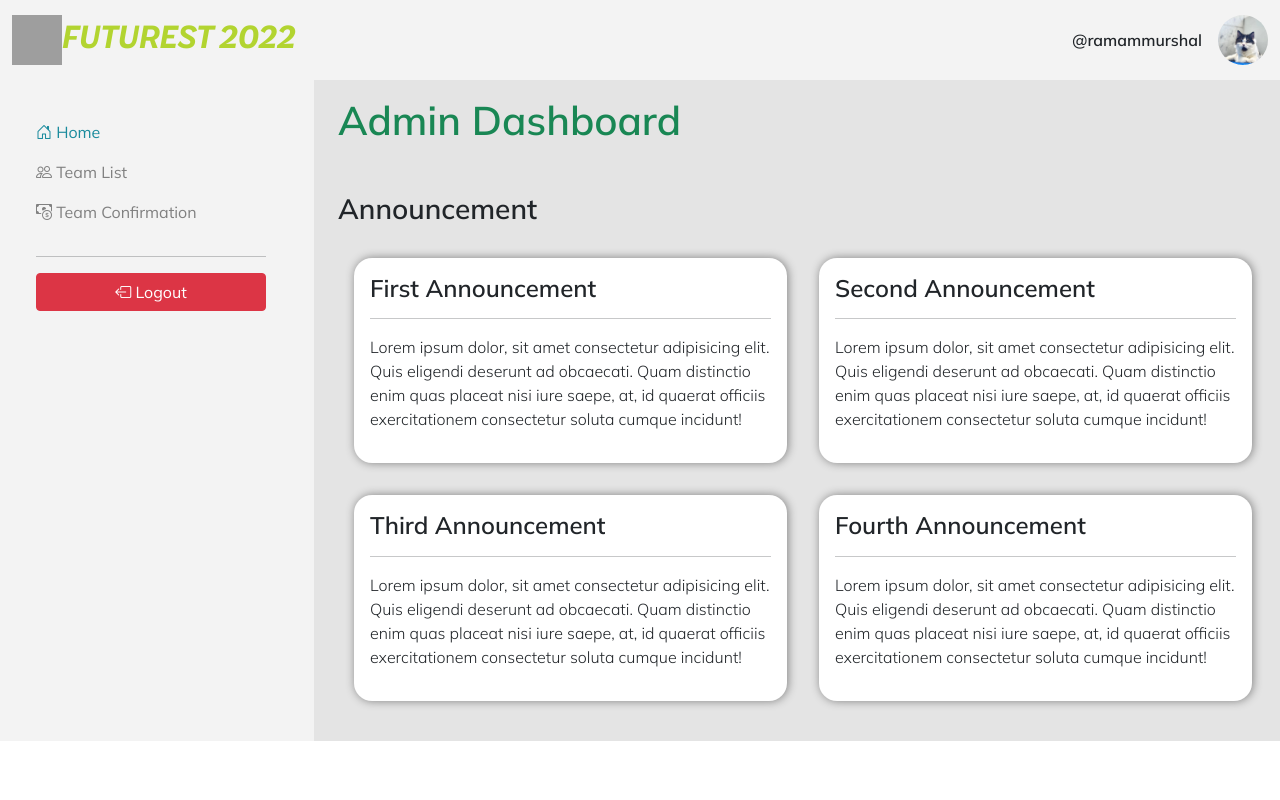
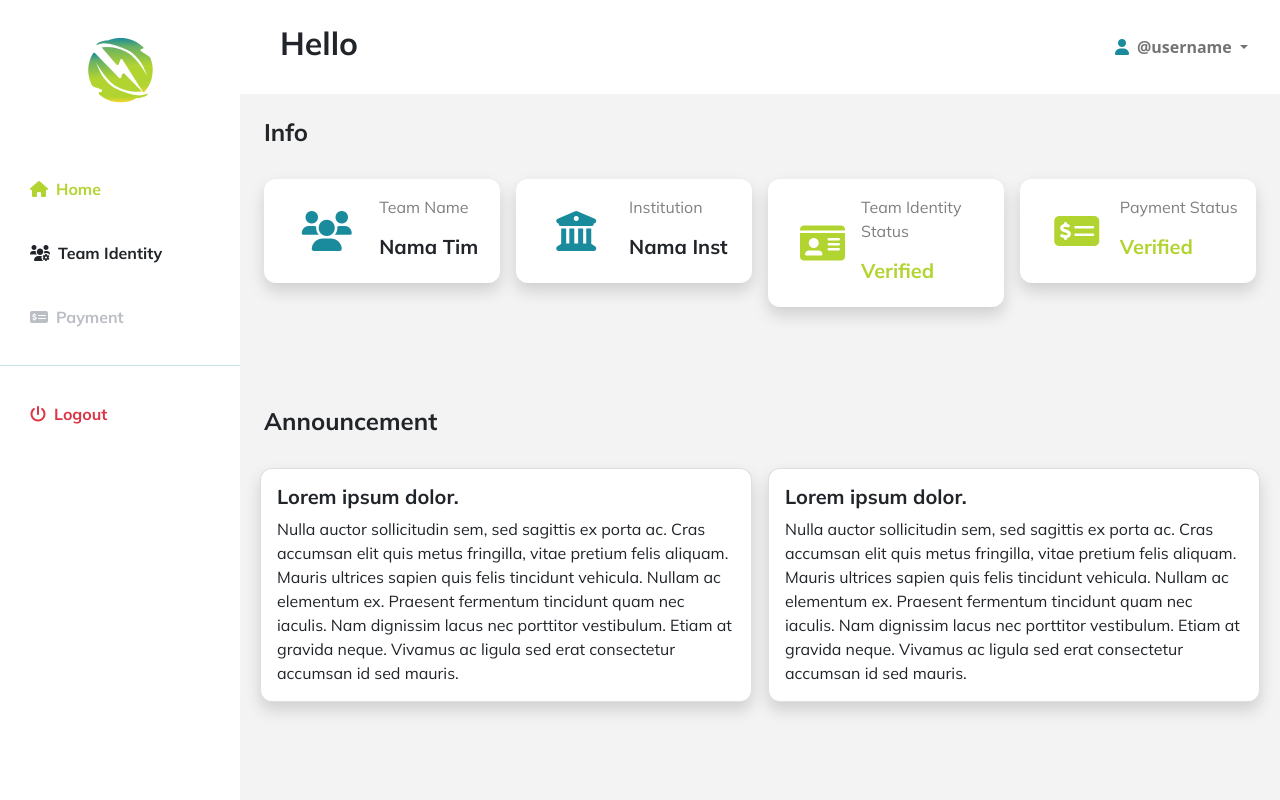
Before and after one commit to BryanYehuda/FuturestSREITS2022, a CodeIgniter app: page /FuturestSREITS2022/ in a window 1280 px wide. Run offline with CodeIgniter, Linux system fonts and the light colour scheme; some libraries are stand-ins or nearby versions; grey boxes are pictures that could not be loaded.

Commit message:
adding user dashboard and login

```diff
--- a/src/application/config/config.php
+++ b/src/application/config/config.php
@@ -25,7 +25,7 @@ defined('BASEPATH') OR exit('No direct script access allowed');
 */
 
 // Ganti ya sesuai server e
-$config['base_url'] = 'http://localhost:8080/FuturestSREITS2022/src/';
+$config['base_url'] = 'http://localhost/FuturestSREITS2022/src/';
 
 /*
 |--------------------------------------------------------------------------
--- a/src/application/controllers/Welcome.php
+++ b/src/application/controllers/Welcome.php
@@ -20,6 +20,6 @@ class Welcome extends CI_Controller {
 	 */
 	public function index()
 	{
-		$this->load->view('dashboard_admin_home');
+		$this->load->view('dashboard_user');
 	}
 }
--- /dev/null
+++ b/src/application/views/dashboard_user.php
@@ -0,0 +1,183 @@
+<!doctype html>
+<html lang="en">
+
+<head>
+    <!-- Required meta tags -->
+    <meta charset="utf-8">
+    <meta name="viewport" content="width=device-width, initial-scale=1">
+
+    <!-- Bootstrap CSS -->
+    <link href="https://cdn.jsdelivr.net/npm/bootstrap@5.0.2/dist/css/bootstrap.min.css" rel="stylesheet" integrity="sha384-EVSTQN3/azprG1Anm3QDgpJLIm9Nao0Yz1ztcQTwFspd3yD65VohhpuuCOmLASjC" crossorigin="anonymous">
+
+    <!-- Fontawesome CDN -->
+    <link rel="stylesheet" href="https://cdnjs.cloudflare.com/ajax/libs/font-awesome/6.0.0-beta3/css/all.min.css" integrity="sha512-Fo3rlrZj/k7ujTnHg4CGR2D7kSs0v4LLanw2qksYuRlEzO+tcaEPQogQ0KaoGN26/zrn20ImR1DfuLWnOo7aBA==" crossorigin="anonymous" referrerpolicy="no-referrer" />
+
+    <!-- CSS -->
+    <link rel="stylesheet" href="<?php echo base_url() ?>public/css/pages/dashboard_user.css">
+
+    <!-- CSS Fonts Global -->
+    <link rel="stylesheet" href="<?php echo base_url() ?>/public/css/fonts.css">
+
+    <!-- CSS Colors Global -->
+    <link rel="stylesheet" href="<?php echo base_url() ?>/public/css/colours.css">
+
+    <!-- CSS Template Style Global -->
+    <link rel="stylesheet" href="<?php echo base_url() ?>/public/css/app.css">
+    <title>User Dashboard</title>
+
+    <?php
+    $this->load->view('template/meta');
+    ?>
+    <title>Details</title>
+</head>
+
+<body>
+    <div class="d-flex" id="wrapper">
+        <!-- Sidebar -->
+        <div class="bg-white" id="sidebar-wrapper">
+            <div class="sidebar-heading text-center py-4 img-fluid"><img src="<?php echo base_url() ?>/public/img/Logo.png" alt=""></div>
+            <div class="list-group list-group-flush my-3">
+
+                <a href="#" class="list-group-item list-group-item-action bg-transparent primary-text active"><i class="fas fa-home-alt me-2"></i>Home</a>
+                <a href="#" class="list-group-item lissecond-text fwt-group-item-action bg-transparent primary-text"><i class="fas fa-users-cog me-2"></i>Team Identity</a>
+                <a href="#" class="list-group-item list-group-item-action bg-transparent second-text primary-text"><i class="fas fa-money-check-alt me-2"></i>Payment</a>
+                <hr class="info-color">
+                <a href="#" class="list-group-item list-group-item-action bg-transparent text-danger primary-text"><i class="fas fa-power-off me-2"></i>Logout</a>
+            </div>
+        </div>
+        <!-- /#sidebar-wrapper -->
+
+        <!-- Page Content -->
+        <div id="page-content-wrapper">
+            <nav class="navbar navbar-expand-lg navbar-light bg-white py-4 px-4">
+                <div class="d-flex align-items-center">
+                    <i class="fs-4 me-3" id="menu-toggle"></i>
+                    <h2 class="primary-text">Hello</h2>
+                </div>
+
+                <button class="navbar-toggler" type="button" data-bs-toggle="collapse" data-bs-target="#navbarSupportedContent" aria-controls="navbarSupportedContent" aria-expanded="false" aria-label="Toggle navigation">
+                    <span class="navbar-toggler-icon"></span>
+                </button>
+
+                <div class="collapse navbar-collapse" id="navbarSupportedContent">
+                    <ul class="navbar-nav ms-auto mb-2 mb-lg-0">
+                        <li class="nav-item dropdown">
+                            <a class="nav-link dropdown-toggle second-text fw-bold" href="#" id="navbarDropdown" role="button" data-bs-toggle="dropdown" aria-expanded="false">
+                                <i class="fas fa-user me-2 info-color"></i>@username
+                            </a>
+                            <ul class="dropdown-menu" aria-labelledby="navbarDropdown">
+                                <li><a class="dropdown-item" href="#">Home</a></li>
+                                <li><a class="dropdown-item" href="#">Team Identity</a></li>
+                                <li><a class="dropdown-item" href="#">Payment</a></li>
+                                <li><a class="dropdown-item" href="#">Logout</a></li>
+                            </ul>
+                        </li>
+                    </ul>
+                </div>
+            </nav>
+
+            <!-- Info Card -->
+            <div class="container-fluid px-4">
+                <div class="row g-3 my-2">
+                    <h4 class="mb-3 primary-text">Info</h4>
+
+                    <div class="col-md-3">
+                        <div class="p-3 bg-white shadow d-flex justify-content-around align-items-center info-card">
+                            <i class="fas fa-users fs-1 info-color p-3"></i>
+                            <div>
+                                <p class="fs-6 text-black-50 regular-text">Team Name</p>
+                                <h5 class="primary-text">Nama Tim</h5>
+
+                            </div>
+
+                        </div>
+                    </div>
+
+                    <div class="col-md-3">
+                        <div class="p-3 bg-white shadow d-flex justify-content-around align-items-center info-card">
+                            <i class="fas fa-university fs-1 info-color p-3"></i>
+                            <div>
+                                <p class="fs-6 text-black-50 regular-text">Institution</p>
+                                <h5 class="primary-text">Nama Inst</h5>
+
+                            </div>
+
+                        </div>
+                    </div>
+
+                    <div class="col-md-3">
+                        <div class="p-3 bg-white shadow d-flex justify-content-around align-items-center info-card">
+                            <i class="fas fa-id-card fs-1 status-color p-3"></i>
+                            <div>
+                                <p class="fs-6 text-black-50 regular-text">Team Identity Status</p>
+                                <h5 class="status-color primary-text">Verified</h5>
+
+                            </div>
+
+                        </div>
+                    </div>
+
+                    <div class="col-md-3">
+                        <div class="p-3 bg-white shadow d-flex justify-content-around align-items-center info-card">
+                            <i class="fas fa-money-check-alt fs-1 status-color p-3"></i>
+                            <div>
+                                <p class="fs-6 text-black-50 text-black-50 regular-text">Payment Status</p>
+                                <h5 class="status-color primary-text">Verified</h5>
+                            </div>
+
+                        </div>
+                    </div>
+                </div>
+                <!-- /info card -->
+
+                <!-- Announcement card -->
+                <div class="row announcement">
+                    <h4 class="mb-4 primary-text">Announcement</h4>
+                    <div class="col-md-6 p-2">
+                        <div class="card announcement-card shadow">
+                            <div class="card-body">
+                                <h5 class="card-title primary-text">Lorem ipsum dolor.</h5>
+                                <p class="card-text regular-text">
+                                    Nulla auctor sollicitudin sem, sed sagittis ex porta ac. Cras accumsan elit quis
+                                    metus fringilla, vitae pretium felis aliquam. Mauris ultrices sapien quis felis
+                                    tincidunt vehicula. Nullam ac elementum ex. Praesent fermentum tincidunt quam nec
+                                    iaculis. Nam dignissim lacus nec porttitor vestibulum. Etiam at gravida neque.
+                                    Vivamus ac ligula sed erat consectetur accumsan id sed mauris.</p>
+                            </div>
+                        </div>
+                    </div>
+                    <div class="col-md-6 p-2">
+                        <div class="card announcement-card shadow">
+                            <div class="card-body">
+                                <h5 class="card-title primary-text">Lorem ipsum dolor.</h5>
+                                <p class="card-text regular-text">
+                                    Nulla auctor sollicitudin sem, sed sagittis ex porta ac. Cras accumsan elit quis
+                                    metus fringilla, vitae pretium felis aliquam. Mauris ultrices sapien quis felis
+                                    tincidunt vehicula. Nullam ac elementum ex. Praesent fermentum tincidunt quam nec
+                                    iaculis. Nam dignissim lacus nec porttitor vestibulum. Etiam at gravida neque.
+                                    Vivamus ac ligula sed erat consectetur accumsan id sed mauris.</p>
+                            </div>
+                        </div>
+                    </div>
+                </div>
+                <!-- /Announcement card -->
+            </div>
+        </div>
+    </div>
+    <!-- /#page-content-wrapper -->
+
+
+    <!-- Option 1: Bootstrap Bundle with Popper -->
+    <script src="https://cdn.jsdelivr.net/npm/bootstrap@5.0.2/dist/js/bootstrap.bundle.min.js" integrity="sha384-MrcW6ZMFYlzcLA8Nl+NtUVF0sA7MsXsP1UyJoMp4YLEuNSfAP+JcXn/tWtIaxVXM" crossorigin="anonymous">
+    </script>
+    <script>
+        var el = document.getElementById("wrapper");
+        var toggleButton = document.getElementById("menu-toggle");
+
+        toggleButton.onclick = function() {
+            el.classList.toggle("toggled");
+        };
+    </script>
+</body>
+
+</html>
--- /dev/null
+++ b/src/public/css/pages/dashboard_user.css
@@ -0,0 +1,102 @@
+:root {
+    --futurest-black: #262626;
+    --futurest-white: #f3f3f3;
+    --futurest-green: #b2d430;
+    --futurest-teal: #1a8b9d;
+    --futurest-orange: #f7d32a;
+    --disabled-color: #bbbec5;
+}
+
+.announcement {
+    margin-top: 100px;
+}
+
+.announcement-card {
+    border-radius: 12px;
+}
+
+.info-card {
+    border-radius: 12px;
+}
+
+.primary-text {
+    font-family: MulishBold;
+}
+
+.regular-text{
+    font-family: MulishRegular;
+}
+
+.second-text {
+    color: var(--disabled-color);
+}
+
+.info-color {
+    color: var(--futurest-teal);
+}
+
+.status-color {
+    color: var(--futurest-green);
+}
+
+#wrapper {
+    overflow-x: hidden;
+    background-color: #f3f3f3;
+}
+
+#sidebar-wrapper {
+    min-height: 100vh;
+    margin-left: -15rem;
+    -webkit-transition: margin 0.25s ease-out;
+    -moz-transition: margin 0.25s ease-out;
+    -o-transition: margin 0.25s ease-out;
+    transition: margin 0.25s ease-out;
+}
+
+#sidebar-wrapper .sidebar-heading {
+    padding: 0.875rem 1.25rem;
+    font-size: 1.2rem;
+}
+
+#sidebar-wrapper .list-group {
+    width: 15rem;
+}
+
+#page-content-wrapper {
+    min-width: 100vw;
+}
+
+#wrapper.toggled #sidebar-wrapper {
+    margin-left: 0;
+}
+
+#menu-toggle {
+    cursor: pointer;
+}
+
+.list-group-item {
+    border: none;
+    padding: 20px 30px;
+}
+
+.list-group-item.active {
+    background-color: transparent;
+    color: var(--futurest-green);
+    font-weight: bold;
+    border: none;
+}
+
+@media (min-width: 768px) {
+    #sidebar-wrapper {
+        margin-left: 0;
+    }
+
+    #page-content-wrapper {
+        min-width: 0;
+        width: 100%;
+    }
+
+    #wrapper.toggled #sidebar-wrapper {
+        margin-left: -15rem;
+    }
+}
```
Also changed, not shown: src/application/views/login.php (+34 -3 lines), src/public/css/pages/login.css (added, +50 -0 lines), src/public/img/400x600.png (added), src/public/img/Logo.png (added).
